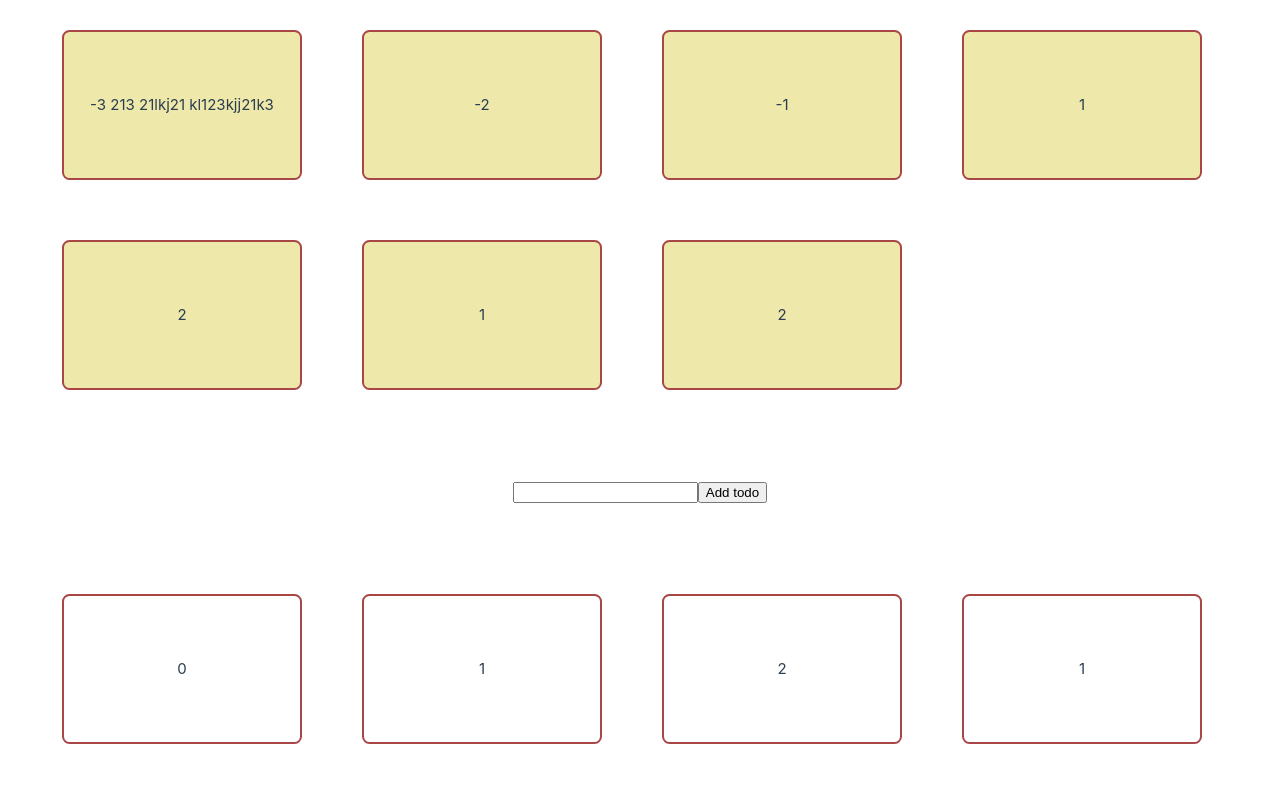
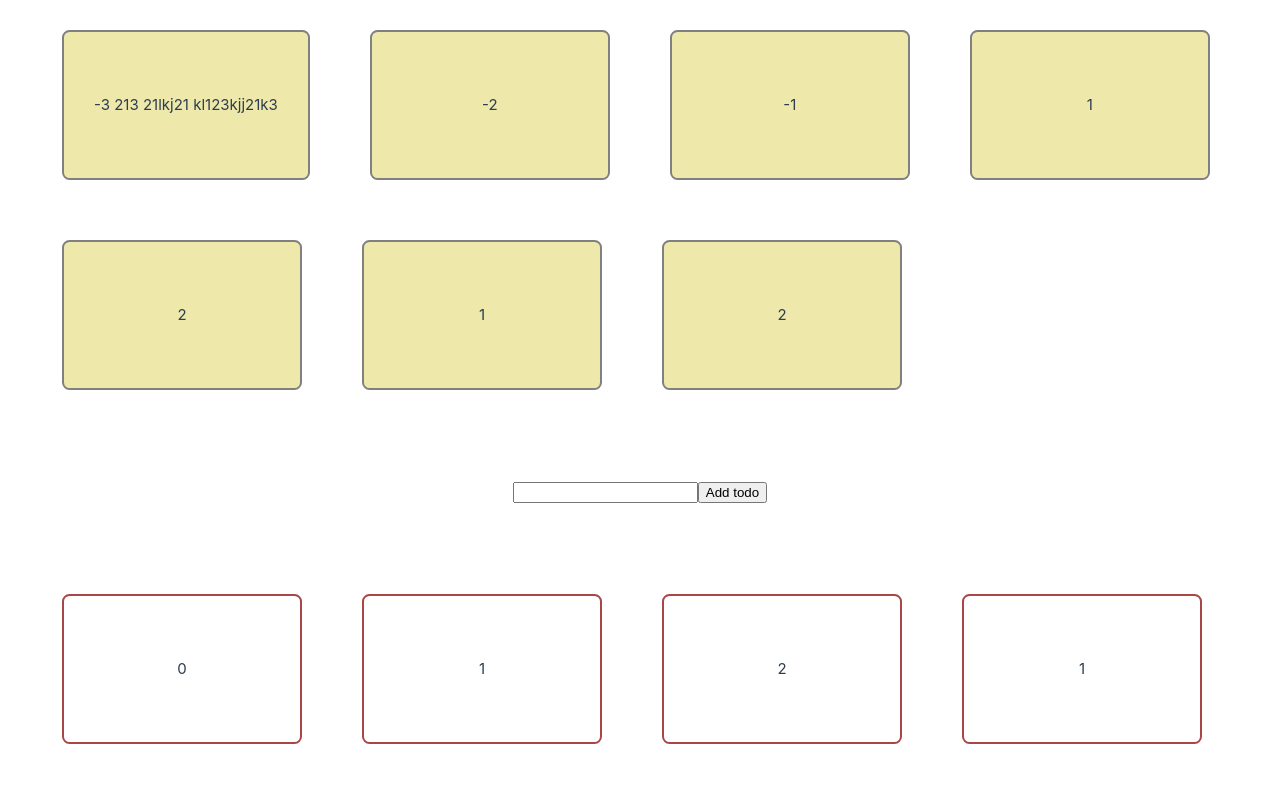
Before and after one commit to unam3/tiledo, a Vue app in the folder tiledo/: page / in a window 1280 px wide. Shown: the top 800 px of the page. Built offline with nearby package versions, Linux system fonts and the light colour scheme.

Commit message:
hover indication was added to todo tile

```diff
--- a/tiledo/src/components/Tile.vue
+++ b/tiledo/src/components/Tile.vue
@@ -40,8 +40,19 @@ defineProps({
   min-height: 10em;
   min-width: 16em;
   margin: 2em;
+  padding: 2em;
   border: 2px solid #a94646;
   border-radius: 0.5em;
 }
 
+.tile:hover {
+  background-color: #eee8aa;
+  border-color: #808080;
+}
+
+.pluh {
+  background-color: #eee8aa;
+  border-color: #808080;
+}
+
 </style>
--- a/tiledo/src/components/TileDoes.vue
+++ b/tiledo/src/components/TileDoes.vue
@@ -63,10 +63,6 @@ function addTodone(todoText) {
     justify-content: flex-start;
 }
 
-.pluh {
-    background-color: #eee8aa;
-}
-
 .tileAndButtonContainer button {
     display: block;
     margin: 1em auto;
```
